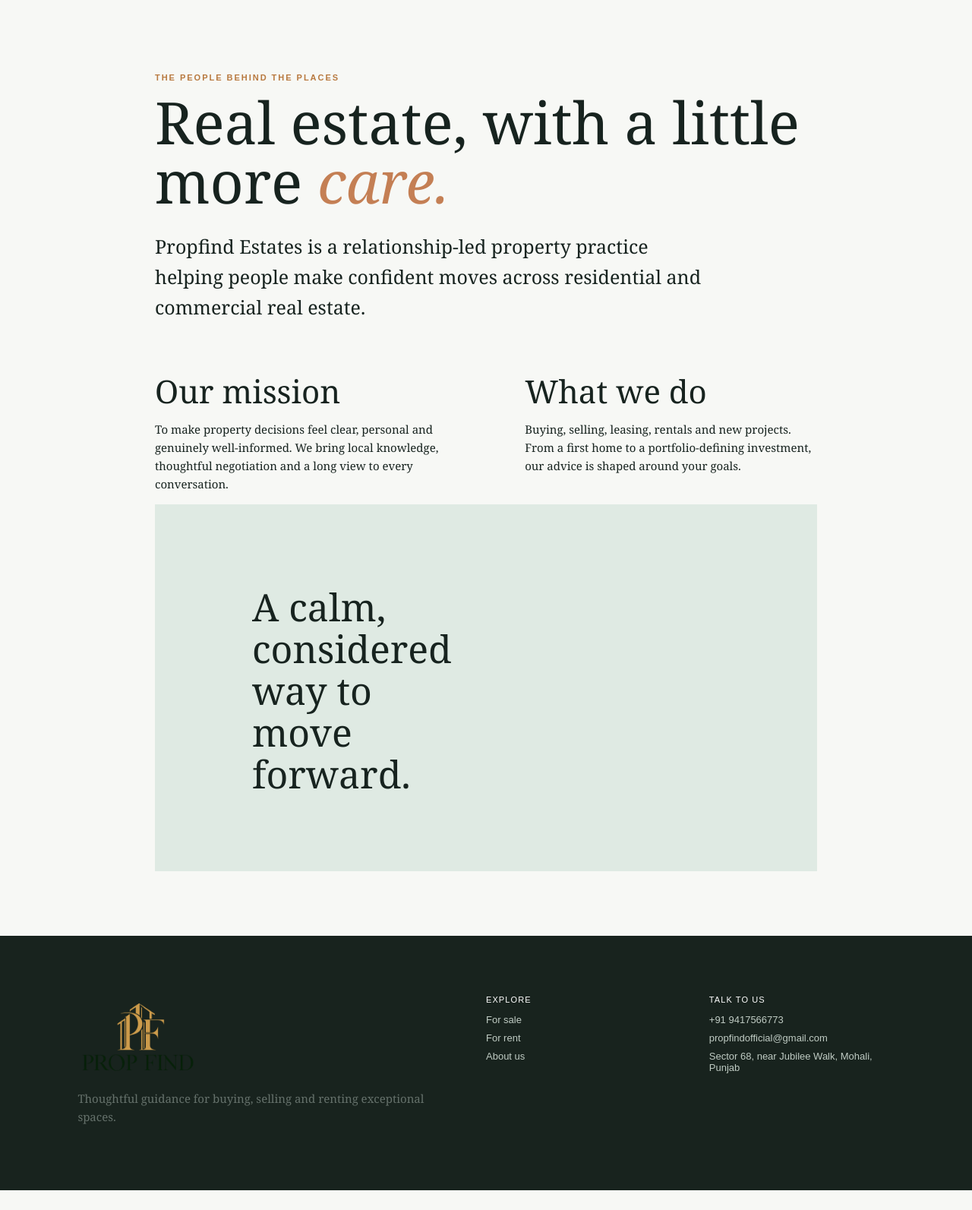
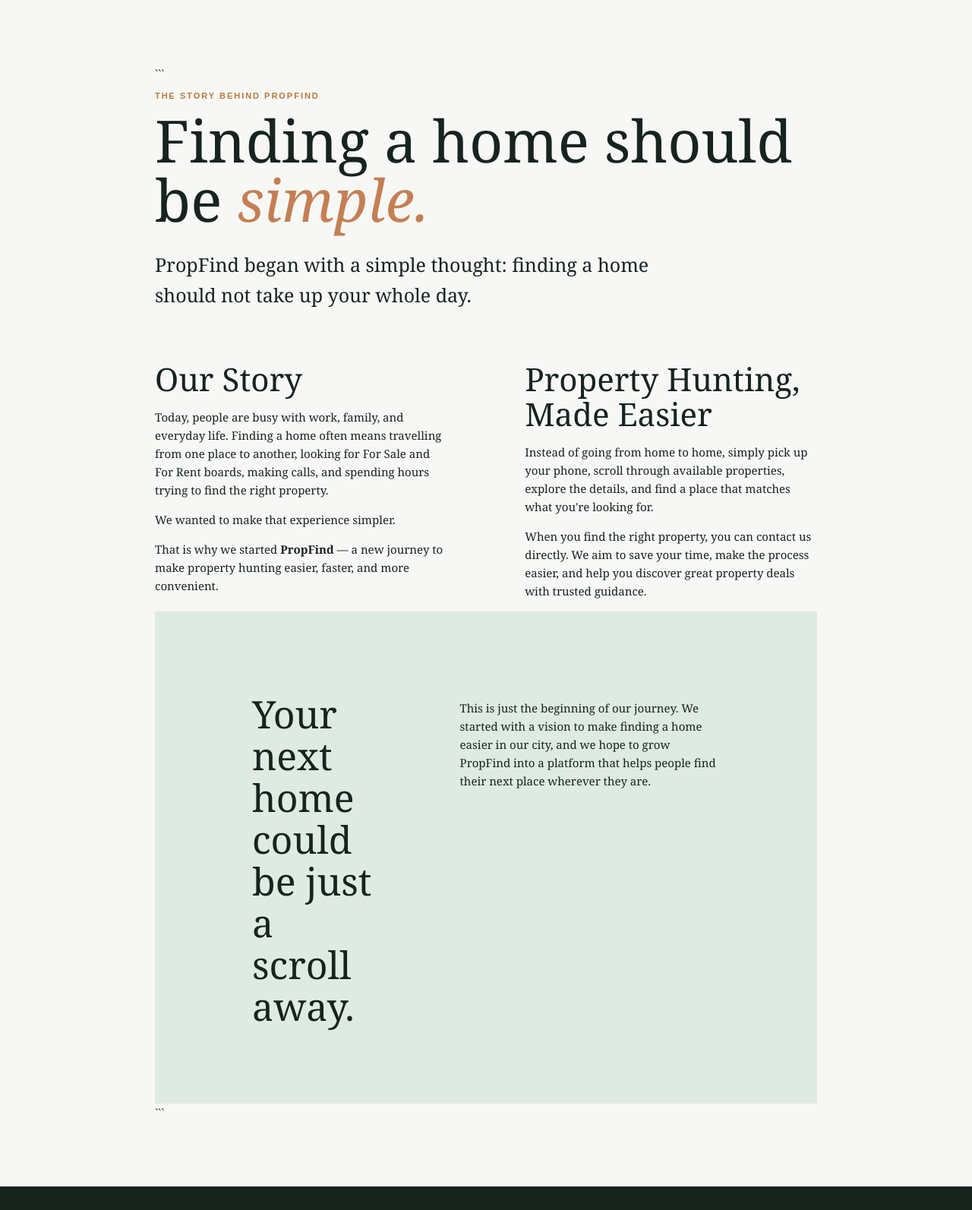
Before and after one commit to tarangill0805/propfind-website, a Flask app: page /about in a window 1280 px wide. Shown: the part 84-1677 px from the top of the page at 76% size. Before the commit the page ends 1651 px from the top, so only its background shows below. Run offline with Flask 3, Linux system fonts and the light colour scheme; data that the repository does not hold is empty.

Commit message:
Update website story

````diff
--- a/templates/about.html
+++ b/templates/about.html
@@ -1 +1,72 @@
-{% extends 'base.html' %}{% block title %}About us | {{ business.name }}{% endblock %}{% block content %}<main class="page prose"><p class="eyebrow">The people behind the places</p><h1>Real estate, with a little more <em>care.</em></h1><p class="lead">{{ business.name }} is a relationship-led property practice helping people make confident moves across residential and commercial real estate.</p><div class="about-columns"><div><h2>Our mission</h2><p>To make property decisions feel clear, personal and genuinely well-informed. We bring local knowledge, thoughtful negotiation and a long view to every conversation.</p></div><div><h2>What we do</h2><p>Buying, selling, leasing, rentals and new projects. From a first home to a portfolio-defining investment, our advice is shaped around your goals.</p></div></div><section class="band"><h2>A calm, considered way to move forward.</h2></section></main>{% endblock %}
+{% extends 'base.html' %}
+
+{% block title %}Our Story | {{ business.name }}{% endblock %}
+
+{% block content %}
+
+<main class="page prose">
+
+```
+<p class="eyebrow">The story behind PropFind</p>
+
+<h1>Finding a home should be <em>simple.</em></h1>
+
+<p class="lead">
+    PropFind began with a simple thought: finding a home should not take up your whole day.
+</p>
+
+<div class="about-columns">
+
+    <div>
+        <h2>Our Story</h2>
+
+        <p>
+            Today, people are busy with work, family, and everyday life.
+            Finding a home often means travelling from one place to another,
+            looking for For Sale and For Rent boards, making calls, and spending
+            hours trying to find the right property.
+        </p>
+
+        <p>
+            We wanted to make that experience simpler.
+        </p>
+
+        <p>
+            That is why we started <strong>PropFind</strong> — a new journey
+            to make property hunting easier, faster, and more convenient.
+        </p>
+    </div>
+
+    <div>
+        <h2>Property Hunting, Made Easier</h2>
+
+        <p>
+            Instead of going from home to home, simply pick up your phone,
+            scroll through available properties, explore the details, and
+            find a place that matches what you're looking for.
+        </p>
+
+        <p>
+            When you find the right property, you can contact us directly.
+            We aim to save your time, make the process easier, and help you
+            discover great property deals with trusted guidance.
+        </p>
+    </div>
+
+</div>
+
+<section class="band">
+    <h2>Your next home could be just a scroll away.</h2>
+
+    <p>
+        This is just the beginning of our journey. We started with a vision
+        to make finding a home easier in our city, and we hope to grow
+        PropFind into a platform that helps people find their next place
+        wherever they are.
+    </p>
+</section>
+```
+
+</main>
+
+{% endblock %}
````
